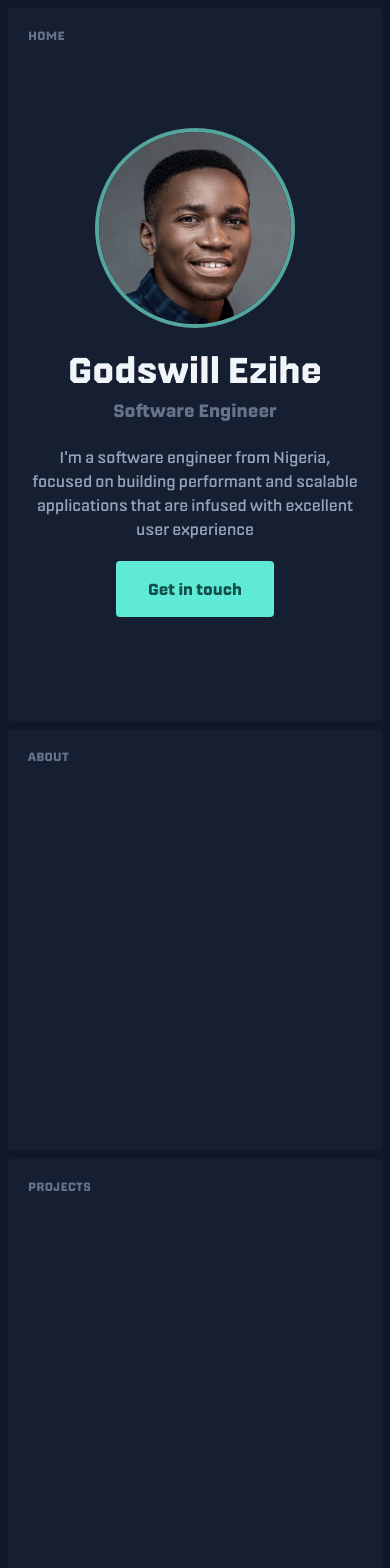
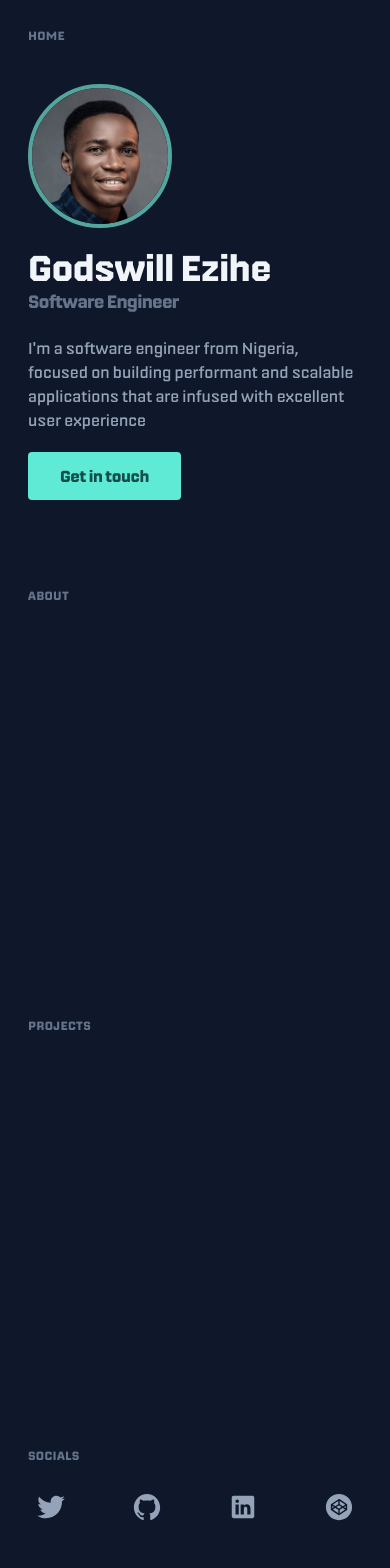
Before and after one commit to gzkdev/gzkdev-portfolio, a Next.js app: page / in a window 390 px wide. Shown: the top 1568 px of the page. Built offline with nearby package versions, Linux system fonts and the light colour scheme.

Commit message:
latest update

```diff
--- a/app/globals.css
+++ b/app/globals.css
@@ -19,7 +19,7 @@
   }
 
   .grid-item {
-    @apply rounded bg-slate-800/50 lg:min-h-[initial];
+    @apply rounded lg:min-h-[initial] lg:bg-slate-800/50;
   }
 
   .sticky-header {
--- a/app/page.tsx
+++ b/app/page.tsx
@@ -14,10 +14,10 @@ export default function Home() {
       {/* [&>*]:outline */}
       <Loader text="home" />
       <div className="grid-item top-0 lg:sticky lg:col-[1/3] lg:row-[1/6]">
-        <div className="wrapper h-full w-full text-center lg:text-start">
+        <div className="wrapper h-full w-full  lg:text-start">
           <div className="sticky-header">Home</div>
-          <div className="flex w-full flex-col items-center px-5 py-16 lg:items-start">
-            <div className="relative aspect-square w-full max-w-[200px] overflow-hidden rounded-full border-[4px] border-teal-500 grayscale-[50%] transition hover:grayscale-0">
+          <div className="flex w-full flex-col px-5 py-5 lg:items-start">
+            <div className="relative aspect-square w-full max-w-[144px] overflow-hidden rounded-full border-[4px] border-teal-500 grayscale-[50%] transition hover:grayscale-0">
               <Image
                 src={ProfileImage}
                 objectFit="cover"
@@ -25,15 +25,15 @@ export default function Home() {
                 className=""
               />
             </div>
-            <div className="my-5 flex flex-col gap-1">
-              <span className="text-4xl font-semibold leading-tight text-slate-100">
+            <div className="my-5 flex flex-col leading-tight tracking-tighter">
+              <span className="text-4xl font-semibold  text-slate-100">
                 Godswill Ezihe
               </span>
               <span className="text-lg font-semibold text-slate-500">
                 Software Engineer
               </span>
             </div>
-            <div className="mb-10 flex max-w-md flex-col items-center gap-5 lg:items-start">
+            <div className="mb-10 flex max-w-md flex-col gap-5 lg:items-start">
               <p>
                 I'm a software engineer from Nigeria, focused on building
                 performant and scalable applications that are infused with
@@ -41,7 +41,7 @@ export default function Home() {
               </p>
               <a
                 href="#"
-                className="sm rounded bg-teal-300 px-8 py-4 font-semibold text-teal-900 sm:w-max"
+                className="w-max rounded bg-teal-300 px-8 py-3 font-semibold tracking-tight text-teal-900 sm:w-max"
               >
                 Get in touch
               </a>
@@ -67,8 +67,8 @@ export default function Home() {
         <div className="wrapper h-full">
           <div className="flex h-full w-full flex-col">
             <div className="sticky-header">Socials</div>
-            <div className="flex px-5 pb-5">
-              <ul className="flex items-center justify-center gap-6 text-3xl lg:justify-start">
+            <div className="flex px-5 pb-16 lg:pb-5">
+              <ul className="flex w-full items-center justify-between gap-6 text-3xl lg:justify-start">
                 <li>
                   <a
                     href="http://#"
```
